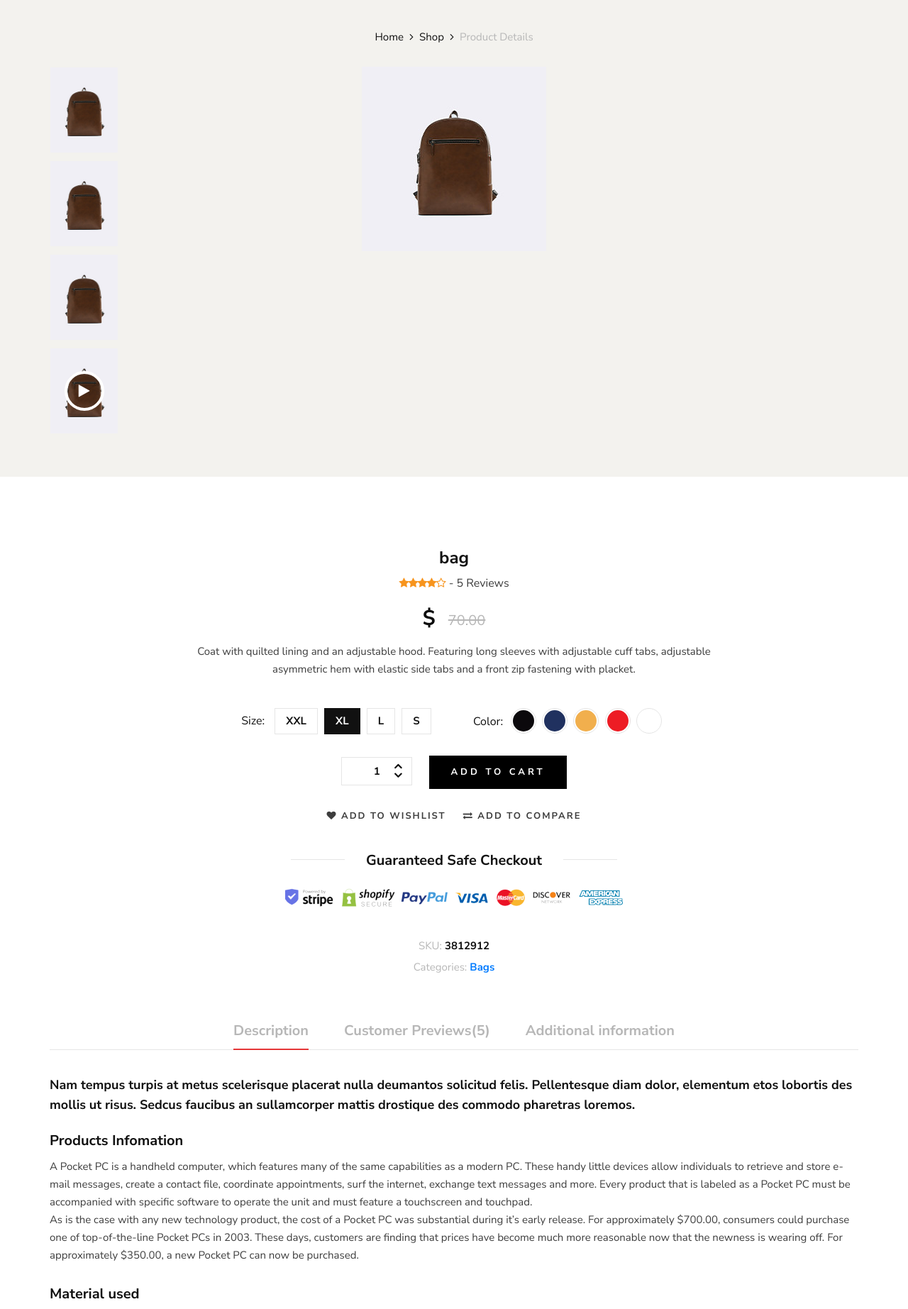
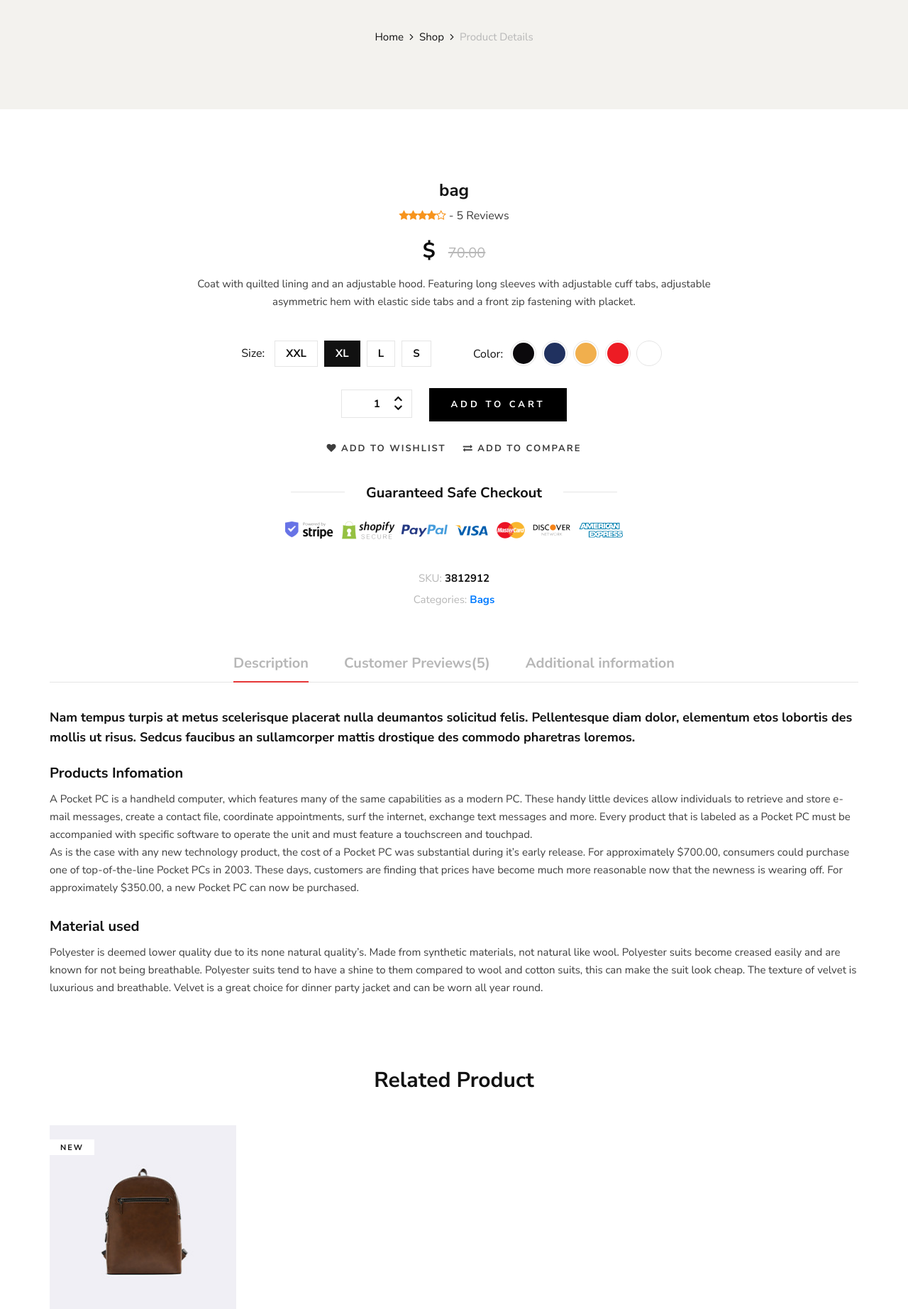
Before and after one commit to Mmy2000/E_Commerce3, a Django app: a page that uses store/templates/product/product_detail.html in a window 1280 px wide. Shown: the part 131-1976 px from the top of the page at 71% size. Run offline with Django 4.2, Linux system fonts and the light colour scheme; data comes from the database, SQL or seed files in the repository; parts of the project's set-up code (start-up, migrations or seed data) failed here and were passed over; some libraries are stand-ins or nearby versions.

Commit message:
updating

```diff
--- a/store/templates/product/product_detail.html
+++ b/store/templates/product/product_detail.html
@@ -8,66 +8,9 @@
             <div class="row">
                 <div class="col-lg-12">
                     <div class="product__details__breadcrumb">
-                        <a href="./index.html">Home</a>
-                        <a href="./shop.html">Shop</a>
+                        <a href="/">Home</a>
+                        <a href="{% url 'store'%}">Shop</a>
                         <span>Product Details</span>
-                    </div>
-                </div>
-            </div>
-            <div class="row">
-                <div class="col-lg-3 col-md-3">
-                    <ul class="nav nav-tabs" role="tablist">
-                        <li class="nav-item">
-                            <a class="nav-link active" data-toggle="tab" href="#tabs-1" role="tab">
-                                <div class="product__thumb__pic set-bg" data-setbg="{{single_product.image.url}}">
-                                </div>
-                            </a>
-                        </li>
-                        <li class="nav-item">
-                            <a class="nav-link" data-toggle="tab" href="#tabs-2" role="tab">
-                                <div class="product__thumb__pic set-bg" data-setbg="{{single_product.image.url}}">
-                                </div>
-                            </a>
-                        </li>
-                        <li class="nav-item">
-                            <a class="nav-link" data-toggle="tab" href="#tabs-3" role="tab">
-                                <div class="product__thumb__pic set-bg" data-setbg="{{single_product.image.url}}">
-                                </div>
-                            </a>
-                        </li>
-                        <li class="nav-item">
-                            <a class="nav-link" data-toggle="tab" href="#tabs-4" role="tab">
-                                <div class="product__thumb__pic set-bg" data-setbg="{{single_product.image.url}}">
-                                    <i class="fa fa-play"></i>
-                                </div>
-                            </a>
-                        </li>
-                    </ul>
-                </div>
-                <div class="col-lg-6 col-md-9">
-                    <div class="tab-content">
-                        <div class="tab-pane active" id="tabs-1" role="tabpanel">
-                            <div class="product__details__pic__item">
-                                <img src="{{single_product.image.url}}" alt="">
-                            </div>
-                        </div>
-                        <div class="tab-pane" id="tabs-2" role="tabpanel">
-                            <div class="product__details__pic__item">
-                                <img src="{{single_product.image.url}}" alt="">
-                            </div>
-                        </div>
-                        <div class="tab-pane" id="tabs-3" role="tabpanel">
-                            <div class="product__details__pic__item">
-                                <img src="{{single_product.image.url}}" alt="">
-                            </div>
-                        </div>
-                        <div class="tab-pane" id="tabs-4" role="tabpanel">
-                            <div class="product__details__pic__item">
-                                <img src="{{single_product.image.url}}" alt="">
-                                <a href="https://www.youtube.com/watch?v=8PJ3_p7VqHw&list=RD8PJ3_p7VqHw&start_radio=1"
-                                    class="video-popup"><i class="fa fa-play"></i></a>
-                            </div>
-                        </div>
                     </div>
                 </div>
             </div>
--- a/store/templates/product/store.html
+++ b/store/templates/product/store.html
@@ -10,7 +10,7 @@
                 <div class="breadcrumb__text">
                     <h4>Shop</h4>
                     <div class="breadcrumb__links">
-                        <a href="./index.html">Home</a>
+                        <a href="/">Home</a>
                         <span>Shop</span>
                     </div>
                 </div>
--- a/store/templates/tags/store.html
+++ b/store/templates/tags/store.html
@@ -10,7 +10,7 @@
                 <div class="breadcrumb__text">
                     <h4>Shop</h4>
                     <div class="breadcrumb__links">
-                        <a href="./index.html">Home</a>
+                        <a href="/">Home</a>
                         <span>Shop</span>
                     </div>
                 </div>
```
